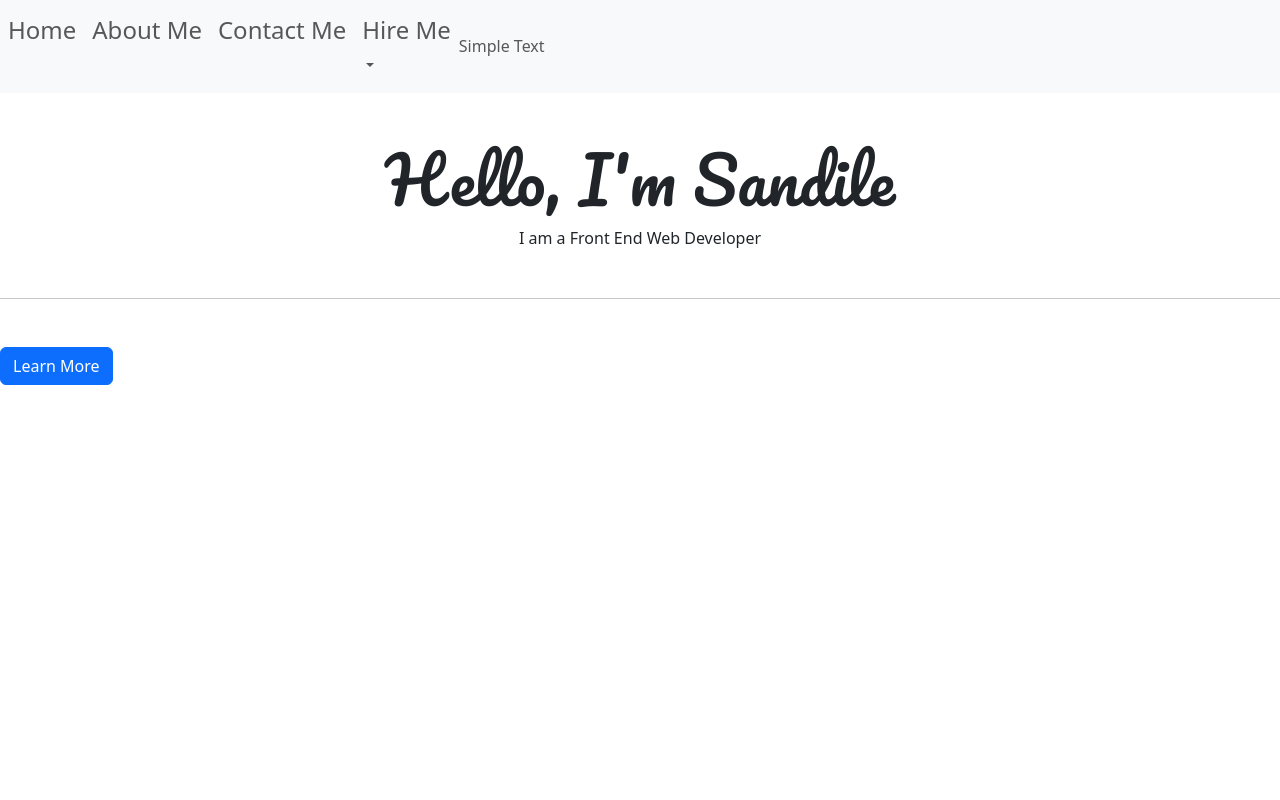
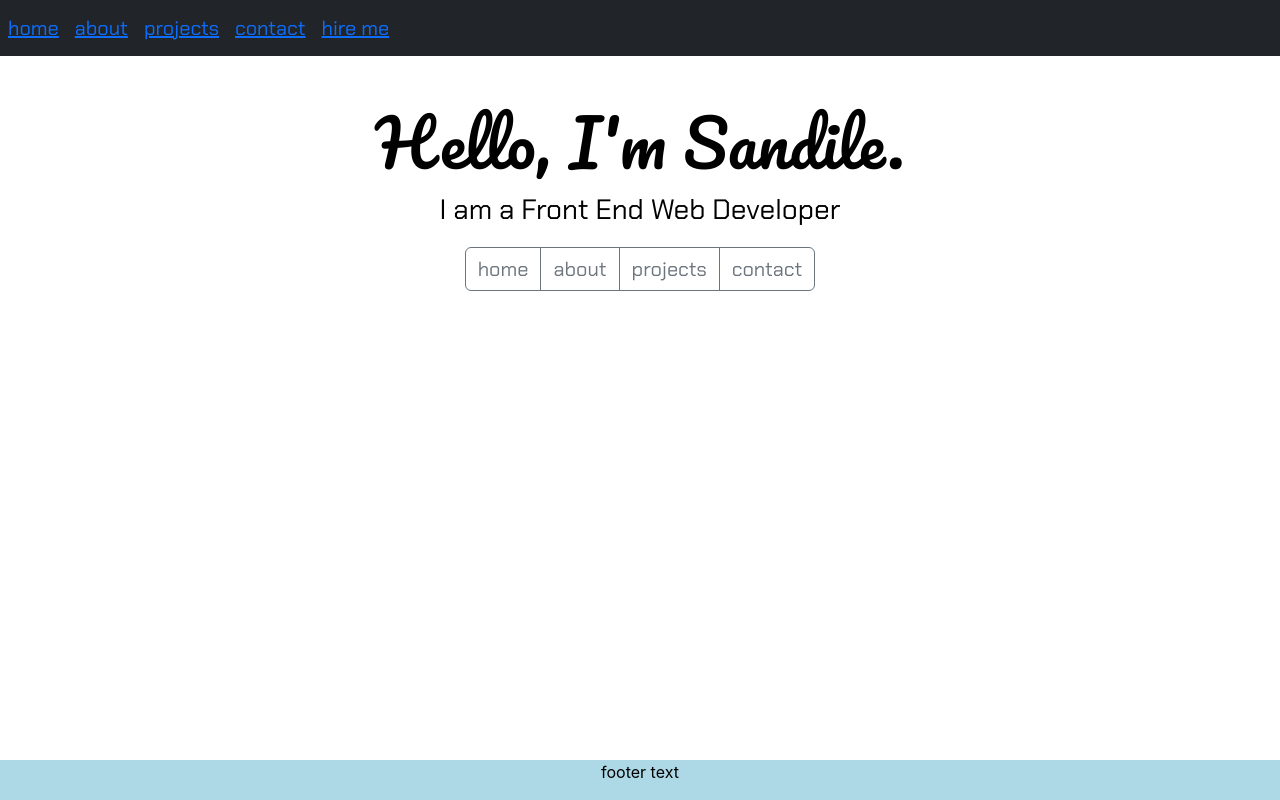
Before and after one commit to Sandilem7789/my-portfolio, a React (Create React App) app: page / in a window 1280 px wide. Built offline with nearby package versions, Linux system fonts and the light colour scheme.

Commit message:
white background

```diff
--- a/package.json
+++ b/package.json
@@ -10,6 +10,7 @@
     "@testing-library/user-event": "^12.8.3",
     "react": "^17.0.2",
     "react-dom": "^17.0.2",
+    "react-router-dom": "^5.2.0",
     "react-scripts": "4.0.3",
     "reactstrap": "^8.9.0",
     "web-vitals": "^1.1.1"
--- a/src/components/LandingPage.js
+++ b/src/components/LandingPage.js
@@ -1,4 +1,10 @@
 import React, { useState } from 'react';
+import {
+    BrowserRouter as Router,
+    Switch,
+    Route,
+    Link
+} from 'react-router-dom';
 import {
     Container,
     Jumbotron,
@@ -21,70 +27,82 @@ import {
     ButtonGroup
  } from 'reactstrap';
 
+
+
 const LandingPage = () => {
     const [isOpen, setIsOpen] = useState(false);
     const toggle = () => setIsOpen(!isOpen);
     const jumboToggle = () => setIsOpen(false)
 
     return (
-        <div>
-            <div>
-                <Navbar color="light" light expand="md">
+        <div className="backGround">
+            <div className="sm-col-12">
+                <Navbar color="dark" dark expand="md">
                     <NavbarToggler onClick={toggle} />
                     <Collapse isOpen={isOpen} navbar>
+                        <Router>
                             <Nav className="mr-auto" navbar>
                                 <NavItem>
-                                <NavLink href="/"><h4>Home</h4></NavLink>
+                                    <NavLink href="/" onClick={jumboToggle}>
+                                        <h4 className="navigateText"><Link to="/">home</Link></h4>
+                                    </NavLink>
                                 </NavItem>
-
                                 <NavItem>
-                                <NavLink href="/"><h4>About Me</h4></NavLink>
+                                    <NavLink href="/" onClick={jumboToggle}>
+                                        <h4 className="navigateText"><Link to="/about">about</Link></h4>
+                                    </NavLink>
                                 </NavItem>
-
                                 <NavItem>
-                                <NavLink href="/"><h4>Contact Me</h4></NavLink>
+                                    <NavLink href="/" onClick={jumboToggle}>
+                                        <h4 className="navigateText"><Link to="/projects">projects</Link></h4>
+                                    </NavLink>
                                 </NavItem>
-
+                                <NavItem>
+                                    <NavLink href="/" onClick={jumboToggle}>
+                                        <h4 className="navigateText"><Link to="contact">contact</Link></h4>
+                                    </NavLink>
+                                </NavItem>
                                 <UncontrolledDropdown nav inNavbar>
-                            <DropdownToggle nav caret>
-                                <h4>Hire Me</h4>
+                                    <DropdownToggle nav>
+                                        <h4 className="navigateText"><Link>hire me</Link></h4>
                                     </DropdownToggle>
-                                <DropdownMenu right>
-                                    <DropdownItem>
-                                        <h4>Contract</h4>
+                                    <DropdownMenu left dark>
+                                        <DropdownItem >
+                                            <h4 className="navigateText">as a freelancer</h4>
                                         </DropdownItem>
                                         <DropdownItem>
-                                        <h4>Full-Time</h4>
+                                            <h4 className="navigateText">full-time employee</h4>
                                         </DropdownItem>
-                                    <DropdownItem divider />
-
+                                        {/*<DropdownItem divider />*/}
                                     </DropdownMenu>
                                 </UncontrolledDropdown>
                             </Nav>
-                        <NavbarText>Simple Text</NavbarText>
+                        </Router>
                     </Collapse>
                 </Navbar>
             </div>
 
-            <Jumbotron className="" onClick={jumboToggle}>
+            <Jumbotron className="jumboStyle" onClick={jumboToggle}>
 
-                <h1 className="display-3 mt-5 text-center">Hello, I'm Sandile</h1>
-                <p className="jumboPara text-center">I am a Front End Web Developer</p>
-                <hr className="my-5" color="white" />
-                <p className="lead">
-                    <Button color="primary" className="mt-0">Learn More</Button>
+                <h1 className="display-3 mt-5 text-center">
+                    Hello, I'm Sandile.
+                </h1>
+                <p className="jumboPara text-center">
+                    I am a Front End Web Developer
                 </p>
+                <div className="text-center">
+                    <ButtonGroup>
+                        <Button outline><span className="navigateText">home</span></Button>
+                        <Button outline><span className="navigateText">about</span></Button>
+                        <Button outline><span className="navigateText">projects</span></Button>
+                        <Button outline><span className="navigateText">contact</span></Button>
+                    </ButtonGroup>
+                </div>
+                <div className="myFooter">
+                    <p>footer text</p>
+                </div>
             </Jumbotron>
-            <Container>
-                <Row>
-                    <Col>
-
-                    </Col>
-                </Row>
-
-            </Container>
         </div>
-
     )
 }
 
--- a/src/index.css
+++ b/src/index.css
@@ -1,11 +1,18 @@
-@import url('https://fonts.googleapis.com/css2?family=Merriweather&family=Montserrat&family=Open+Sans&family=Oswald&family=Pacifico&family=Roboto&display=swap');
+@import url('https://fonts.googleapis.com/css2?family=Chakra+Petch&family=Pacifico&family=Roboto&display=swap');
 
 h1 {
   font-family: 'Pacifico', cursive;
 }
 
-jumboPara{
-    font-size: 50px;
+.navigateText {
+  font-family: 'Chakra Petch', sans-serif;
+  font-size: 2.5vh;
+  margin-bottom: 0;
+}
+
+.jumboPara {
+  font-family: 'Chakra Petch', sans-serif;
+  font-size: 28px;
 }
 
 body {
@@ -21,3 +28,21 @@ code {
   font-family: source-code-pro, Menlo, Monaco, Consolas, 'Courier New',
     monospace;
 }
+
+.myFooter {
+  position: fixed;
+  left: 0;
+  bottom: 0;
+  width: 100%;
+  text-align: center;
+  background-color: lightblue;
+}
+
+.backGround {
+  background-image: linear-gradient(green, );
+  color:black;
+}
+
+.jumboStyle {
+  background-color: white;
+}
--- a/src/index.js
+++ b/src/index.js
@@ -1,9 +1,9 @@
+import 'bootstrap/dist/css/bootstrap.min.css';
 import React from 'react';
 import ReactDOM from 'react-dom';
 import './index.css';
 import App from './App';
 import reportWebVitals from './reportWebVitals';
-import 'bootstrap/dist/css/bootstrap.min.css';
 
 ReactDOM.render(
   <React.StrictMode>
```
Also changed, not shown: 1 other file (tests, documents, lock files or other folders). Lines whose indentation alone changed are shown as unchanged.
